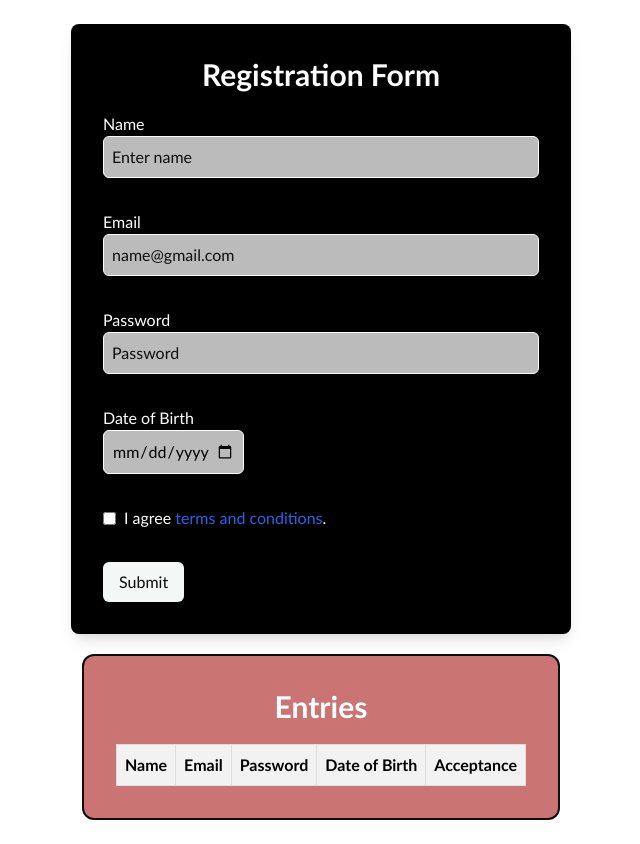
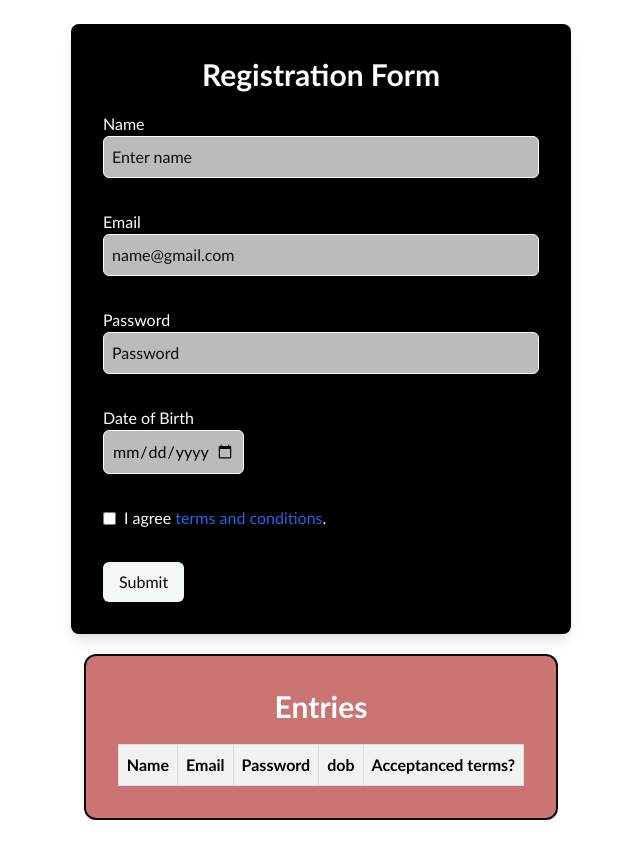
Before and after one commit to Chinmai06/WD101, a plain HTML site: page index.html in a window 1280 px wide. Shown: the whole page, without its empty margins (319-959 px from the left). Drawn offline with nearby package versions, Linux system fonts and the light colour scheme.

Commit message:
Update index.html

```diff
--- a/index.html
+++ b/index.html
@@ -116,8 +116,8 @@
                         <th>Name</th>
                         <th>Email</th>
                         <th>Password</th>
-                        <th>Date of Birth</th>
-                        <th>Acceptance</th>
+                        <th>dob</th>
+                        <th>Acceptanced terms?</th>
                     </tr>
                 </thead>
                 <tbody id="user-entries"></tbody>
```
